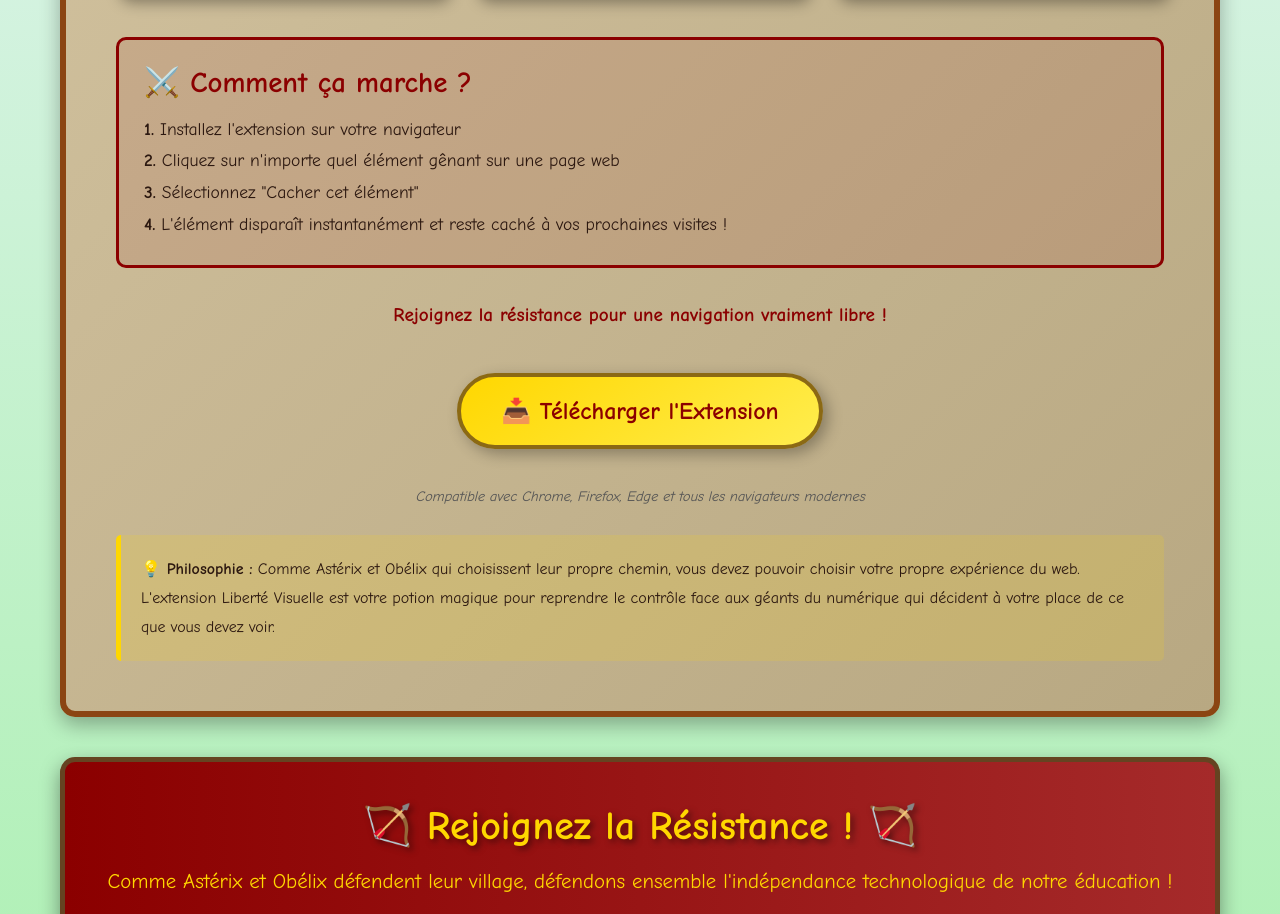
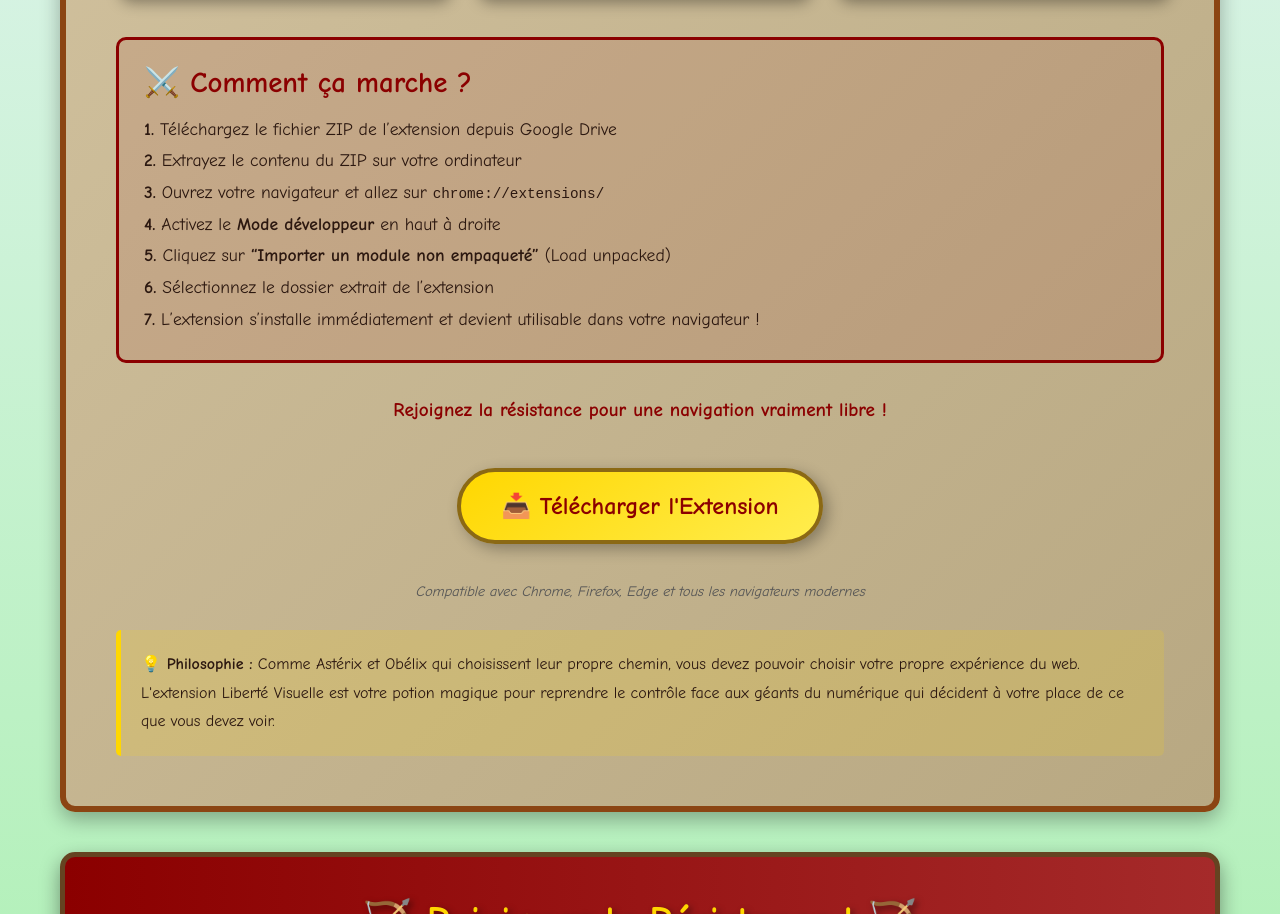
Before and after one commit to Mohavvvvd/nuit, a plain HTML site: page index.html in a window 1280 px wide. Shown: the part 3042-3956 px from the top of the page. Drawn offline with Linux system fonts and the light colour scheme.

Commit message:
Update installation instructions for the extension

```diff
--- a/index.html
+++ b/index.html
@@ -833,11 +833,14 @@
                     ⚔️ Comment ça marche ?
                 </h3>
                 <p style="font-size: 1.1em; line-height: 1.8;">
-                    <strong>1.</strong> Installez l'extension sur votre navigateur<br>
-                    <strong>2.</strong> Cliquez sur n'importe quel élément gênant sur une page web<br>
-                    <strong>3.</strong> Sélectionnez "Cacher cet élément"<br>
-                    <strong>4.</strong> L'élément disparaît instantanément et reste caché à vos prochaines visites !
-                </p>
+    <strong>1.</strong> Téléchargez le fichier ZIP de l’extension depuis Google Drive<br>
+    <strong>2.</strong> Extrayez le contenu du ZIP sur votre ordinateur<br>
+    <strong>3.</strong> Ouvrez votre navigateur et allez sur <code>chrome://extensions/</code><br>
+    <strong>4.</strong> Activez le <strong>Mode développeur</strong> en haut à droite<br>
+    <strong>5.</strong> Cliquez sur <strong>“Importer un module non empaqueté”</strong> (Load unpacked)<br>
+    <strong>6.</strong> Sélectionnez le dossier extrait de l’extension<br>
+    <strong>7.</strong> L’extension s’installe immédiatement et devient utilisable dans votre navigateur !
+</p>
             </div>
 
             <div style="margin-top: 30px; text-align: center;">
```
